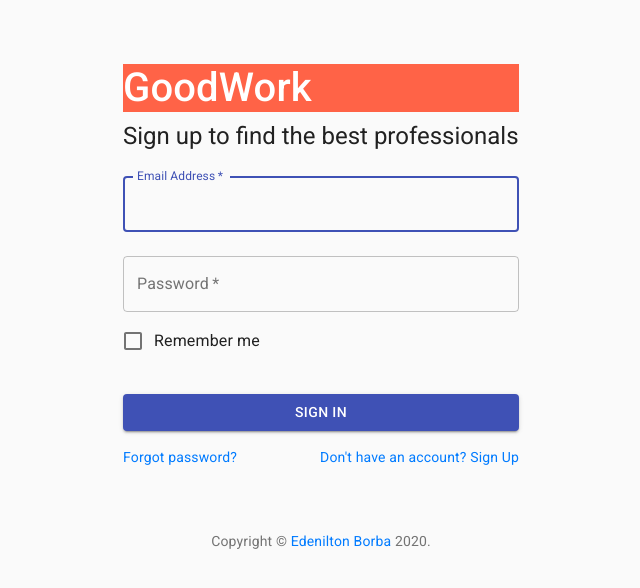
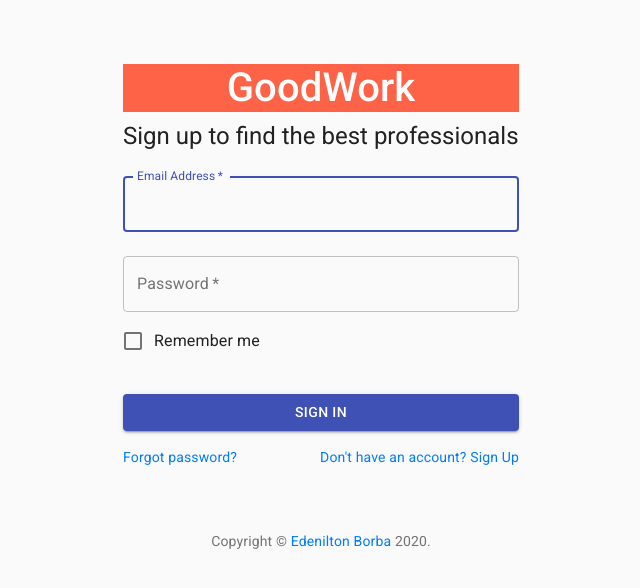
Before and after one commit to EdeniltonBorba/GoodWork, a React (Create React App) app in the folder goodwork/: page / in a window 1280 px wide. Shown: the top 588 px of the page, without its empty margins (319-959 px from the left). Built offline with nearby package versions, Linux system fonts and the light colour scheme.

Commit message:
update logo

```diff
--- a/goodwork/src/components/Logo/Logo.js
+++ b/goodwork/src/components/Logo/Logo.js
@@ -10,7 +10,7 @@ const logoHomeStyle = {
 const logoSignStyle = {
     color: 'white',
     backgroundColor: 'tomato',
-    textalign: "center",
+    textAlign: "center",
 };
 
 
```
